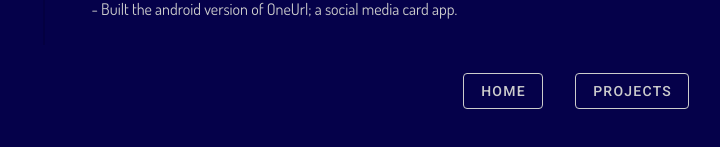
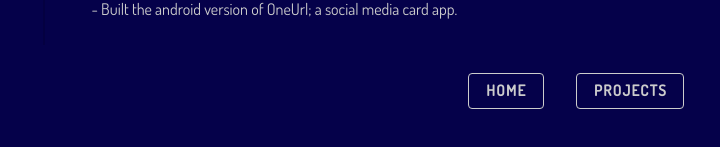
Before and after one commit to moon-grp/portf, a Nuxt app: page /experience in a window 1280 px wide. Shown: the part 543-690 px from the top of the page, without its empty margins (64-784 px from the left). Built offline with nearby package versions, Linux system fonts and the light colour scheme.

Commit message:
font fixes for footer

```diff
--- a/pages/experience.vue
+++ b/pages/experience.vue
@@ -58,7 +58,7 @@
           <v-btn
             v-for="menu in menu"
             :key="menu.title"
-            class="mx-4"
+            class="mx-4 btn_font"
             color="#ccc"
             :to="menu.to"
             depressed
@@ -107,4 +107,11 @@ export default {
 .bg {
   background-color: #05014a;
 }
+
+.btn_font {
+  font-family: 'Dosis', sans-serif;
+  font-size: 15px;
+  font-weight: bold;
+
+}
 </style>
--- a/pages/projects.vue
+++ b/pages/projects.vue
@@ -48,7 +48,7 @@
           <v-btn
             v-for="menu in menu"
             :key="menu.title"
-            class="mx-4"
+            class="mx-4 btn_font"
             color="#ccc"
             :to="menu.to"
             depressed
@@ -171,4 +171,11 @@ export default {
 .bg{
   background-color: #05014a;
 }
+
+.btn_font {
+  font-family: 'Dosis', sans-serif;
+  font-size: 15px;
+  font-weight: bold;
+
+}
 </style>
```
